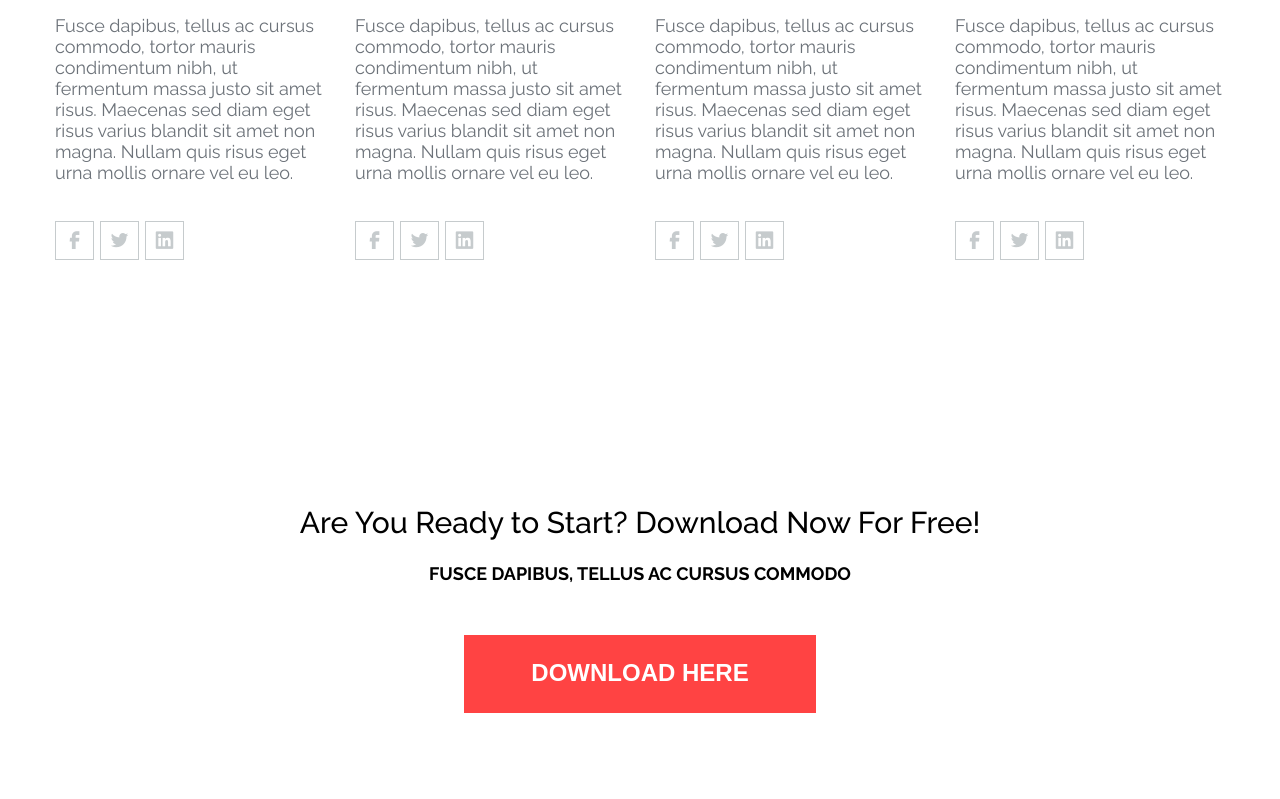
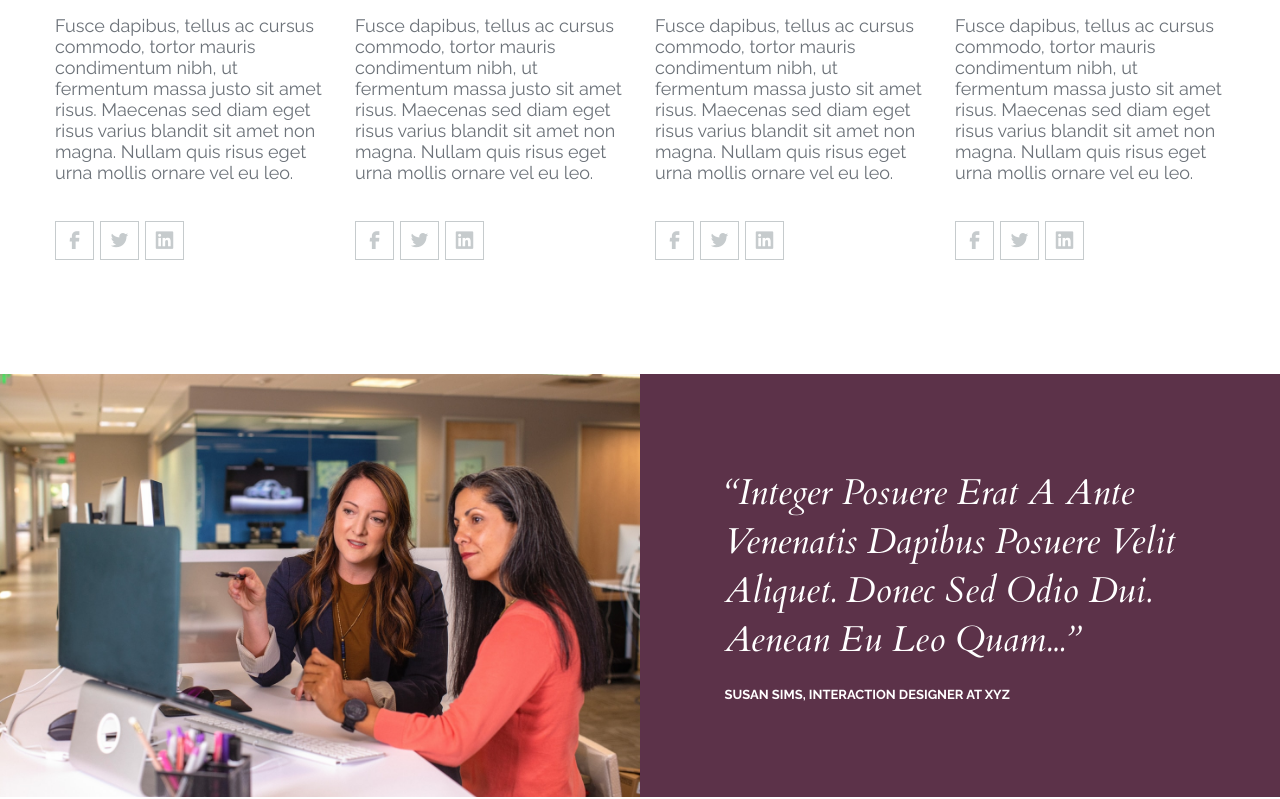
Before and after one commit to annacheshok/ACTIVEBOX, a website built with Parcel: page src/index.html in a window 1280 px wide. Shown: the part 2001-2800 px from the top of the page. Built offline with nearby package versions, Linux system fonts and the light colour scheme; a web font is replaced by a local one.

Commit message:
add slider

```diff
--- a/src/index.html
+++ b/src/index.html
@@ -7,6 +7,7 @@
     <meta name="viewport" content="width=device-width, initial-scale=1.0">
     <link rel="stylesheet" href="./sass/style.scss">
     <link rel="stylesheet" href="./fonts/iconstyle.scss">
+    <link rel="stylesheet" href="https://cdn.jsdelivr.net/npm/swiper@8/swiper-bundle.min.css" />
     <title>ACTIVEBOX</title>
 </head>
 
@@ -252,6 +253,60 @@
                 </div>
             </div>
         </section>
+        <div class="swiper">
+            <!-- Additional required wrapper -->
+            <div class="swiper-wrapper">
+                <!-- Slides -->
+                <div class="swiper-slide">
+                    <div class="slide">
+                        <div class="swiper-slide__image">
+                            <img src="./img/bg.png" alt="">
+                        </div>
+                        <div class="swiper-slide__content">
+                            <div class="swiper-slide__content-body">
+                                <div class="swiper-slide__content-comment">
+                                    “Integer posuere erat a ante venenatis dapibus posuere velit aliquet. Donec sed odio
+                                    dui.
+                                    Aenean eu leo quam...”
+                                </div>
+                                <div class="swiper-slide__content-author">
+                                    Susan Sims, Interaction Designer at XYZ
+                                </div>
+                            </div>
+                        </div>
+                    </div>
+                </div>
+                <div class="swiper-slide">
+                    <div class="slide">
+                        <div class="swiper-slide__image">
+                            <img src="./img/bg.png" alt="">
+                        </div>
+                        <div class="swiper-slide__content">
+                            <div class="swiper-slide__content-body">
+                                <div class="swiper-slide__content-comment">
+                                    “Integer posuere erat a ante venenatis dapibus posuere velit aliquet. Donec sed odio
+                                    dui.
+                                    Aenean eu leo quam...”
+                                </div>
+                                <div class="swiper-slide__content-author">
+                                    Susan Sims, Interaction Designer at XYZ
+                                </div>
+                            </div>
+                        </div>
+                    </div>
+                </div>
+            </div>
+        </div>
+        <!-- If we need pagination -->
+        <div class="swiper-pagination"></div>
+
+        <!-- If we need navigation buttons -->
+        <div class="swiper-button-prev"></div>
+        <div class="swiper-button-next"></div>
+
+        <!-- If we need scrollbar -->
+        <div class="swiper-scrollbar"></div>
+    </div>
     <section class="download">
         <div class="download__container">
             <div class="download__title">Are You Ready to Start? Download Now For Free!</div>
@@ -300,6 +355,7 @@
         </div>
     </footer>
     </div>
+    <script src="https://cdn.jsdelivr.net/npm/swiper@8/swiper-bundle.min.js"></script>
     <script src="./js/index.js" type="module"></script>
 </body>
 
--- a/src/js/index.js
+++ b/src/js/index.js
@@ -0,0 +1 @@
+import './script.js';
--- /dev/null
+++ b/src/js/script.js
@@ -0,0 +1 @@
+new Swiper('.slide');
--- a/src/sass/style.scss
+++ b/src/sass/style.scss
@@ -1,9 +1,17 @@
-@import url("https://fonts.googleapis.com/css2?family=Raleway:wght@400;500;700;900&display=swap");
+@import url("https://fonts.googleapis.com/css2?family=Cardo:ital@1&family=Raleway:wght@400;700;900&display=swap");
+
 @import url("features.scss");
+
 @import url("work.scss");
+
 @import url("team.scss");
+
 @import url("download.scss");
+
 @import url("footer.scss");
+
+@import url("testimonials.scss");
+
 *,
 *::before,
 *::after {
@@ -12,17 +20,21 @@
     padding: 0;
     border: 0;
 }
+
 a {
     text-decoration: none;
 }
+
 ul,
 ol,
 li {
     list-style: none;
 }
+
 img {
     vertical-align: top;
 }
+
 h1,
 h2,
 h3,
@@ -32,13 +44,16 @@ h6 {
     font-weight: inherit;
     font-size: inherit;
 }
+
 html {
     scroll-behavior: smooth;
 }
+
 body {
     font-family: 'Raleway', sans-serif;
     height: 100%;
 }
+
 .wrapper {
     min-height: 100%;
     overflow: hidden;
--- /dev/null
+++ b/src/sass/testimonials.scss
@@ -0,0 +1,42 @@
+.slide{
+    display: flex;
+    min-width: 0;
+}
+.swiper-slide__image {
+    flex: 0 1 50%;
+    max-height:490px;
+    & img {
+        object-fit: cover;
+        object-position: center;
+        width: 100%;
+        height: 100%;
+    }
+}
+
+.swiper-slide__content {
+    background-color: #5C3249;
+    display:flex;
+    flex-direction: column;
+    justify-content: center;
+    align-items: center;
+    flex: 0 1 50%;
+}
+.swiper-slide__content-body{
+    max-width:471px;
+}
+.swiper-slide__content-comment {
+    font-family: 'Cardo', serif;
+    font-weight: 400;
+    font-size: 36px;
+    line-height: 49px;
+    text-transform: capitalize;
+    color: #FFFFFF;
+}
+.swiper-slide__content-author {
+    padding: 23px 0 0;
+    font-weight: 700;
+    font-size: 13px;
+    line-height: 15px;
+    text-transform: uppercase;
+    color: #FFFFFF;
+}
```
Also changed, not shown: dist/bg.6c772103.png (added), dist/bg2.119fe94e.png (added), dist/bg3.77c6fe42.png (added), dist/bg4.feecada4.png (added), dist/index.html, src/img/bg.png (added), src/img/bg2.png (added), src/img/bg3.png (added), src/img/bg4.png (added), src/sass/style.css, 9 other files. Lines whose indentation alone changed are shown as unchanged.
